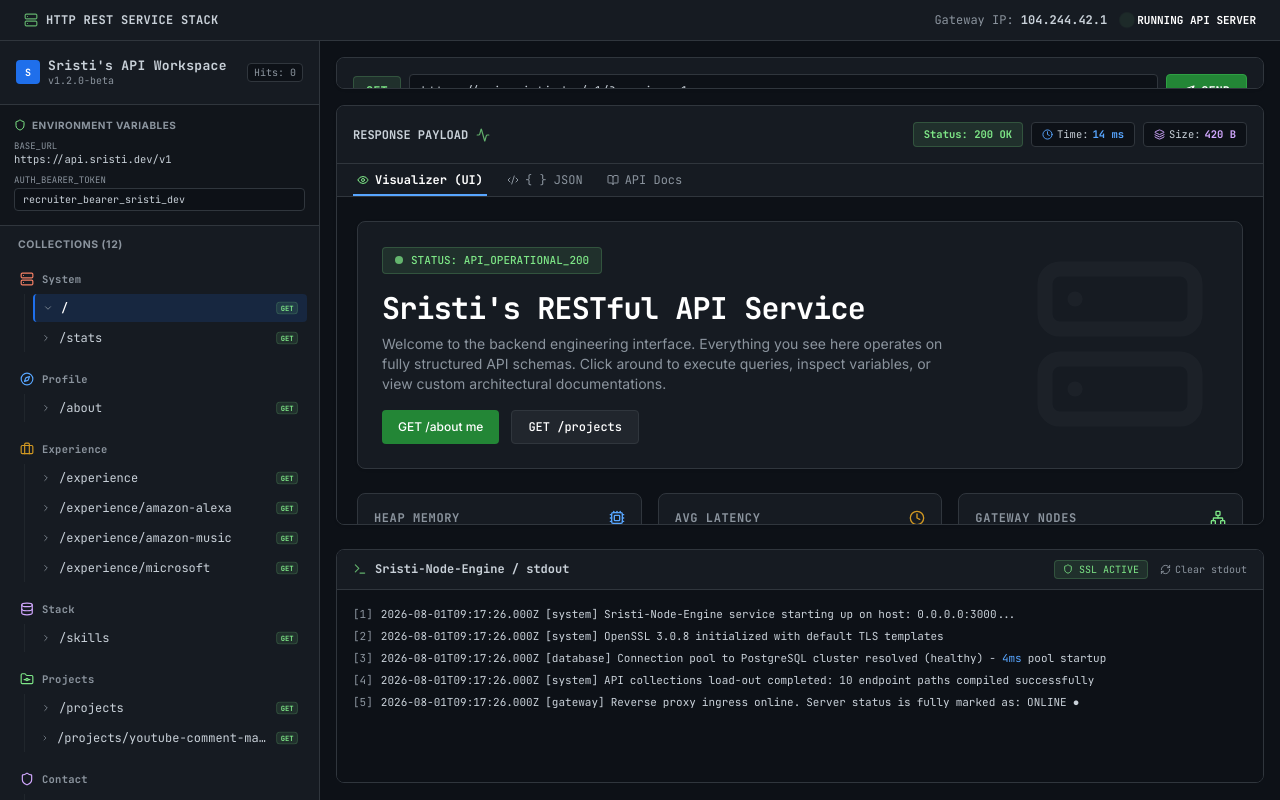
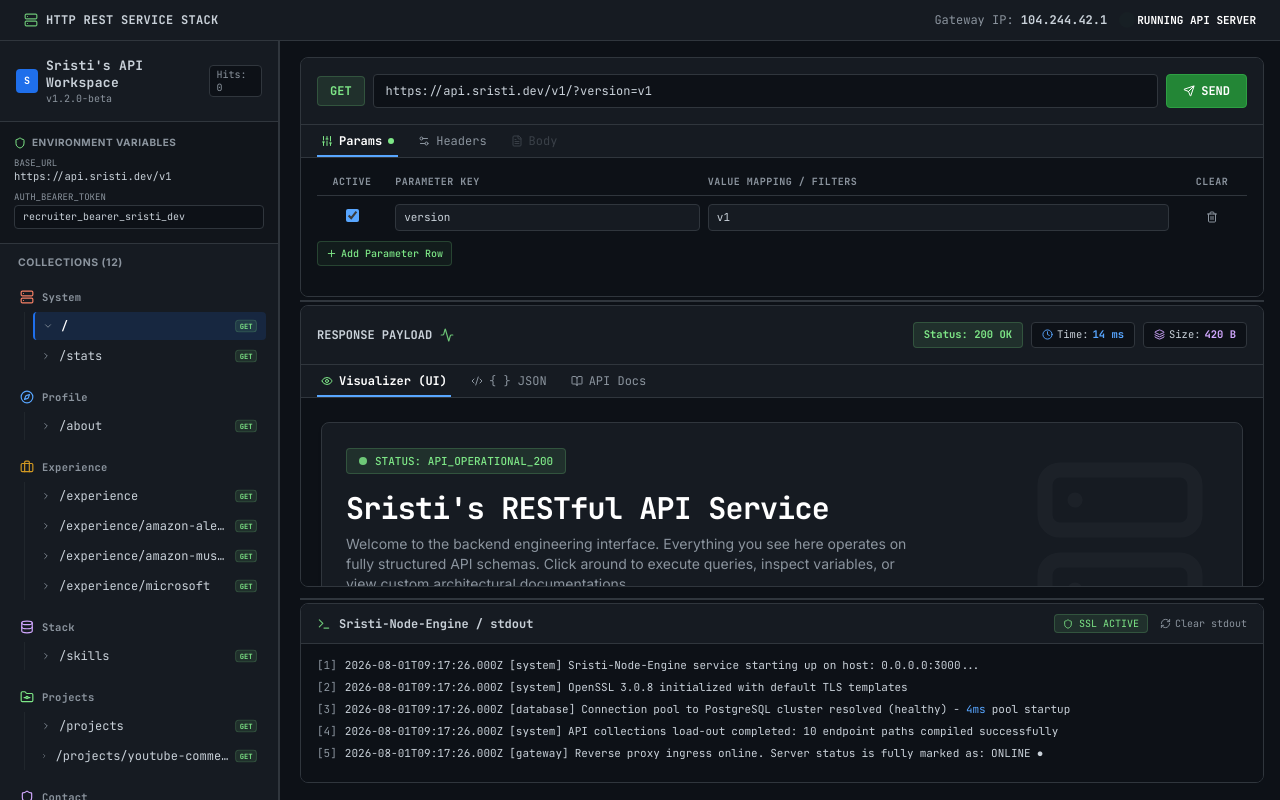
Before and after one commit to judyhopps24/Portfolio, a React (Vite) app: page / in a window 1280 px wide. Shown: the top 800 px of the page. Built offline with nearby package versions, Linux system fonts and the light colour scheme.

Commit message:
feat: implement resizable dashboard panels with custom drag handlers

```diff
--- a/src/App.tsx
+++ b/src/App.tsx
@@ -1,4 +1,4 @@
-import { useState, useEffect } from "react";
+import React, { useState, useEffect } from "react";
 import { Server, Terminal as TerminalIcon, Play, Code2, ShieldAlert, Cpu } from "lucide-react";
 import { Sidebar } from "./components/Sidebar";
 import { RequestPanel } from "./components/RequestPanel";
@@ -19,6 +19,94 @@ import { QueryParamRow, HeaderRow, ContactMessage, ProjectItem } from "./types";
 import { generateRandomLog } from "./utils";
 
 export default function App() {
+  // Resize states
+  const [sidebarWidth, setSidebarWidth] = useState<number>(280);
+  const [requestHeight, setRequestHeight] = useState<number>(240);
+  const [logsHeight, setLogsHeight] = useState<number>(180);
+  const [isLargeScreen, setIsLargeScreen] = useState<boolean>(
+    typeof window !== "undefined" ? window.innerWidth >= 1024 : true
+  );
+
+  useEffect(() => {
+    const handleResize = () => {
+      setIsLargeScreen(window.innerWidth >= 1024);
+    };
+    window.addEventListener("resize", handleResize);
+    return () => window.removeEventListener("resize", handleResize);
+  }, []);
+
+  const startResizingSidebar = (mouseDownEvent: React.MouseEvent) => {
+    mouseDownEvent.preventDefault();
+    const startWidth = sidebarWidth;
+    const startX = mouseDownEvent.clientX;
+
+    const doDrag = (mouseMoveEvent: MouseEvent) => {
+      const deltaX = mouseMoveEvent.clientX - startX;
+      const newWidth = startWidth + deltaX;
+      if (newWidth >= 200 && newWidth <= 600) {
+        setSidebarWidth(newWidth);
+      }
+    };
+
+    const stopDrag = () => {
+      document.removeEventListener("mousemove", doDrag);
+      document.removeEventListener("mouseup", stopDrag);
+      document.body.style.cursor = "default";
+    };
+
+    document.addEventListener("mousemove", doDrag);
+    document.addEventListener("mouseup", stopDrag);
+    document.body.style.cursor = "col-resize";
+  };
+
+  const startResizingRequest = (mouseDownEvent: React.MouseEvent) => {
+    mouseDownEvent.preventDefault();
+    const startHeight = requestHeight;
+    const startY = mouseDownEvent.clientY;
+
+    const doDrag = (mouseMoveEvent: MouseEvent) => {
+      const deltaY = mouseMoveEvent.clientY - startY;
+      const newHeight = startHeight + deltaY;
+      if (newHeight >= 120 && newHeight <= 600) {
+        setRequestHeight(newHeight);
+      }
+    };
+
+    const stopDrag = () => {
+      document.removeEventListener("mousemove", doDrag);
+      document.removeEventListener("mouseup", stopDrag);
+      document.body.style.cursor = "default";
+    };
+
+    document.addEventListener("mousemove", doDrag);
+    document.addEventListener("mouseup", stopDrag);
+    document.body.style.cursor = "row-resize";
+  };
+
+  const startResizingLogs = (mouseDownEvent: React.MouseEvent) => {
+    mouseDownEvent.preventDefault();
+    const startHeight = logsHeight;
+    const startY = mouseDownEvent.clientY;
+
+    const doDrag = (mouseMoveEvent: MouseEvent) => {
+      const deltaY = mouseMoveEvent.clientY - startY;
+      const newHeight = startHeight - deltaY;
+      if (newHeight >= 100 && newHeight <= 500) {
+        setLogsHeight(newHeight);
+      }
+    };
+
+    const stopDrag = () => {
+      document.removeEventListener("mousemove", doDrag);
+      document.removeEventListener("mouseup", stopDrag);
+      document.body.style.cursor = "default";
+    };
+
+    document.addEventListener("mousemove", doDrag);
+    document.addEventListener("mouseup", stopDrag);
+    document.body.style.cursor = "row-resize";
+  };
+
   const [activePath, setActivePath] = useState<string>("/");
   const [authToken, setAuthToken] = useState<string>("recruiter_bearer_sristi_dev");
   const [isLoading, setIsLoading] = useState<boolean>(false);
@@ -425,10 +513,13 @@ export default function App() {
       </header>
 
       {/* Main Core API Ingress Dual Panel */}
-      <div className="flex-grow grid grid-cols-1 lg:grid-cols-12 overflow-hidden">
+      <div className="flex-grow flex flex-col lg:flex-row overflow-hidden">
 
-        {/* Left Sidebar block (3 spans) */}
-        <div className="lg:col-span-3 border-b lg:border-b-0 border-gh-border">
+        {/* Left Sidebar block */}
+        <div
+          style={{ width: isLargeScreen ? `${sidebarWidth}px` : "100%" }}
+          className="border-b lg:border-b-0 lg:border-r border-gh-border flex-shrink-0 flex flex-col overflow-hidden"
+        >
           <Sidebar
             endpoints={apiEndpoints}
             activePath={activePath}
@@ -439,10 +530,24 @@ export default function App() {
           />
         </div>
 
-        {/* Right workspace panel (9 spans) */}
-        <div className="lg:col-span-9 p-4 space-y-4 flex flex-col overflow-y-auto max-h-[calc(100vh-42px)]">
+        {/* Sidebar Vertical Resizer */}
+        {isLargeScreen && (
+          <div
+            onMouseDown={startResizingSidebar}
+            className="w-1 bg-gh-border hover:bg-[#1f6feb]/70 active:bg-[#1f6feb] transition-colors cursor-col-resize flex-shrink-0 relative group h-full"
+          >
+            <div className="absolute inset-y-0 -left-1 -right-1 cursor-col-resize z-50" />
+          </div>
+        )}
+
+        {/* Right workspace panel */}
+        <div className="flex-grow p-4 flex flex-col overflow-hidden lg:h-[calc(100vh-42px)] min-w-0">
 
           {/* Postman-like URL Request panel */}
+          <div
+            style={{ height: isLargeScreen ? `${requestHeight}px` : "auto" }}
+            className="flex-shrink-0 overflow-hidden mb-4 lg:mb-0"
+          >
             <RequestPanel
               method={activePath === "/contact" ? "POST" : "GET"}
               path={activePath}
@@ -456,8 +561,21 @@ export default function App() {
               bodyJson={bodyJson}
               setBodyJson={setBodyJson}
             />
+          </div>
+
+          {/* Request-to-Response Horizontal Resizer */}
+          {isLargeScreen && (
+            <div
+              onMouseDown={startResizingRequest}
+              className="h-2 flex-shrink-0 cursor-row-resize relative group flex items-center justify-center"
+            >
+              <div className="w-full h-[2px] bg-[#30363d] group-hover:bg-[#1f6feb]/70 group-active:bg-[#1f6feb] transition-colors" />
+              <div className="absolute inset-x-0 -top-1 -bottom-1 cursor-row-resize z-50" />
+            </div>
+          )}
 
           {/* Response Payload dashboard panel */}
+          <div className="flex-grow overflow-hidden flex flex-col min-h-0 mb-4 lg:mb-0">
             <ResponsePanel
               path={responseState.path}
               statusCode={responseState.statusCode}
@@ -469,9 +587,24 @@ export default function App() {
               onPostMessage={handleVisualizerPostMessage}
               messagesList={messagesList}
             />
+          </div>
+
+          {/* Response-to-Logs Horizontal Resizer */}
+          {isLargeScreen && (
+            <div
+              onMouseDown={startResizingLogs}
+              className="h-2 flex-shrink-0 cursor-row-resize relative group flex items-center justify-center mt-2"
+            >
+              <div className="w-full h-[2px] bg-[#30363d] group-hover:bg-[#1f6feb]/70 group-active:bg-[#1f6feb] transition-colors" />
+              <div className="absolute inset-x-0 -top-1 -bottom-1 cursor-row-resize z-50" />
+            </div>
+          )}
 
           {/* Running stdout container trace terminal logged to bottom */}
-          <div className="pt-2">
+          <div
+            style={{ height: isLargeScreen ? `${logsHeight}px` : "auto" }}
+            className="flex-shrink-0 overflow-hidden"
+          >
             <TerminalLogs
               logs={logs}
               onClear={() => setLogs([])}
--- a/src/components/RequestPanel.tsx
+++ b/src/components/RequestPanel.tsx
@@ -97,7 +97,7 @@ export const RequestPanel: React.FC<RequestPanelProps> = ({
   };
 
   return (
-    <div className="bg-gh-panel border border-gh-border rounded-lg overflow-hidden font-mono shadow-sm animate-fadeIn">
+    <div className="bg-gh-panel border border-gh-border rounded-lg overflow-hidden font-mono shadow-sm animate-fadeIn flex flex-col h-full">
       {/* URL Ingress Bar */}
       <div className="p-4 border-b border-gh-border bg-gh-panel flex items-center gap-2">
         {/* Method Badge Indicator */}
@@ -191,7 +191,7 @@ export const RequestPanel: React.FC<RequestPanelProps> = ({
       </div>
 
       {/* Variables Workspace Content Pane */}
-      <div className="p-4 bg-[#0d1117] h-44 overflow-y-auto">
+      <div className="p-4 bg-[#0d1117] flex-grow overflow-y-auto min-h-[120px]">
 
         {/* PARAMS WORKSPACE */}
         {activeTab === "params" && (
--- a/src/components/ResponsePanel.tsx
+++ b/src/components/ResponsePanel.tsx
@@ -202,7 +202,7 @@ export const ResponsePanel: React.FC<ResponsePanelProps> = ({
   };
 
   return (
-    <div className="bg-gh-panel border border-gh-border rounded-lg overflow-hidden shadow-sm animate-fadeIn flex flex-col flex-grow min-h-[420px]">
+    <div className="bg-gh-panel border border-gh-border rounded-lg overflow-hidden shadow-sm animate-fadeIn flex flex-col flex-grow min-h-[120px]">
 
       {/* Response Status Card */}
       <div className="p-4 border-b border-gh-border bg-gh-panel flex flex-wrap gap-4 items-center justify-between">
--- a/src/components/TerminalLogs.tsx
+++ b/src/components/TerminalLogs.tsx
@@ -45,7 +45,7 @@ export const TerminalLogs: React.FC<TerminalLogsProps> = ({ logs, onClear }) =>
   };
 
   return (
-    <div className="bg-[#0b0f19] border border-gh-border rounded-lg overflow-hidden font-mono shadow-inner animate-fadeIn">
+    <div className="bg-[#0b0f19] border border-gh-border rounded-lg overflow-hidden font-mono shadow-inner animate-fadeIn flex flex-col h-full">
       {/* Logger Toolbar */}
       <div className="bg-gh-panel border-b border-gh-border px-4 py-2.5 flex justify-between items-center text-xs text-gh-mute">
         <div className="flex items-center gap-2">
@@ -69,7 +69,7 @@ export const TerminalLogs: React.FC<TerminalLogsProps> = ({ logs, onClear }) =>
       </div>
 
       {/* Terminal Rows */}
-      <div className="p-4 h-48 overflow-y-auto text-xs leading-relaxed space-y-1 bg-[#0d1117]">
+      <div className="p-4 flex-grow overflow-y-auto text-xs leading-relaxed space-y-1 bg-[#0d1117] min-h-[80px]">
         {logs.map((log, i) => (
           <div key={i} className="font-mono text-[11px] whitespace-pre-wrap select-all selection:bg-gh-active-bg">
             <span className="text-gh-mute mr-2 select-none">[{i + 1}]</span>
--- a/tsconfig.json
+++ b/tsconfig.json
@@ -20,6 +20,7 @@
         "./*"
       ]
     },
+    "types": ["vite/client"],
     "allowImportingTsExtensions": true,
     "noEmit": true
   }
```
Also changed, not shown: 1 other file (tests, documents, lock files or other folders). Lines whose indentation alone changed are shown as unchanged.
